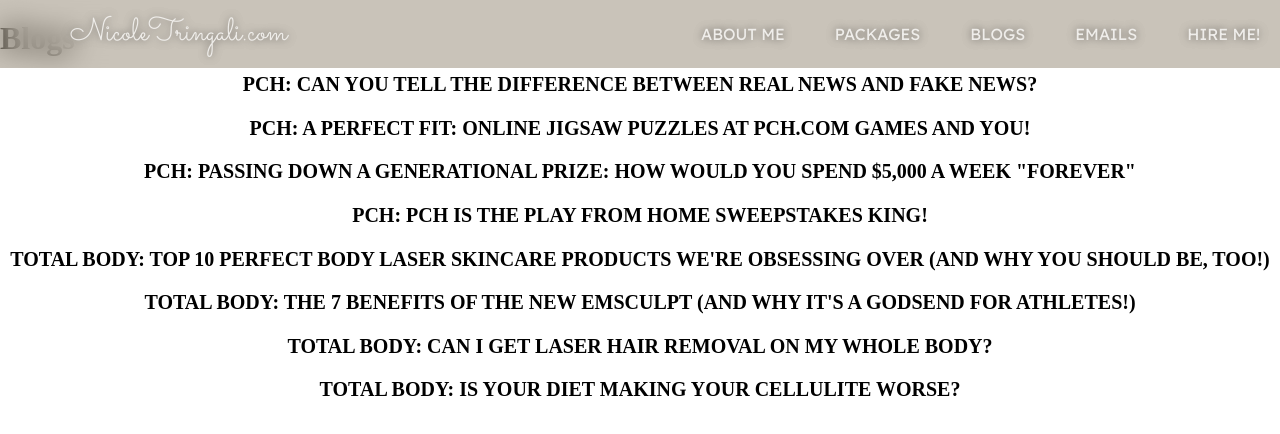
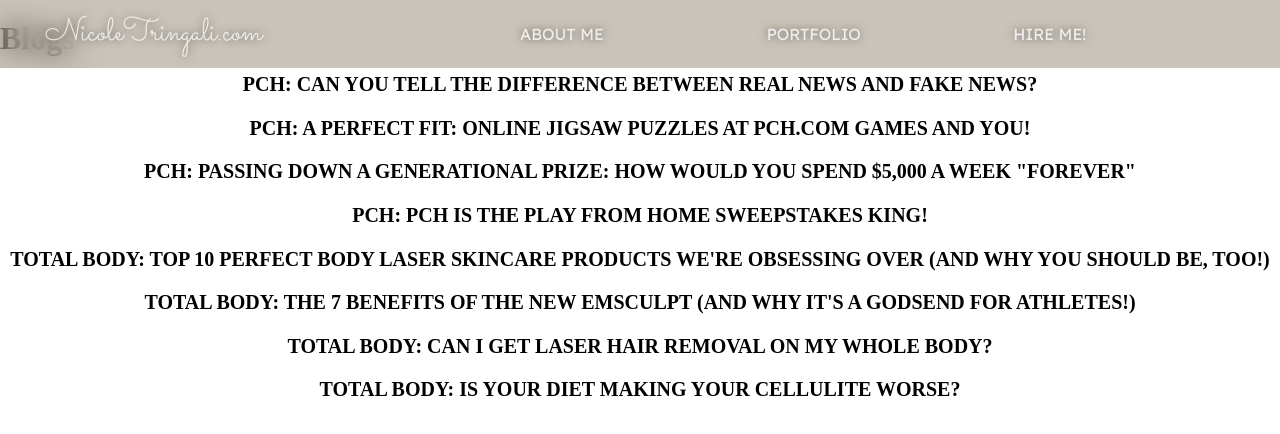
Before and after one commit to VDawson1181/NT_Portfolio, a React (Vite) app: page /NT_Portfolio/blogs in a window 1280 px wide. Shown: the top 434 px of the page. Built offline with nearby package versions, Linux system fonts and the light colour scheme.

Commit message:
submenu style for navbar

```diff
--- a/src/components/Navbar/Navbar.css
+++ b/src/components/Navbar/Navbar.css
@@ -16,7 +16,7 @@
     .navLeftSide a{
         font-size: 2rem;
         color: #fff;
-        padding-left: 50px;
+        padding-left: 25px;
         /* cursor: pointer; */
         transition: opacity 0.2s;
         text-shadow: 0px 0px 10px hsla(0, 0%, 0%, 0.75);
@@ -30,30 +30,50 @@
     .navRightSide{
         display: flex;
         justify-content: flex-end;
+        padding-right: 50px;
         gap: 50px;
 
-            & a{
-                color: #fff;
-                /* cursor: pointer; */
+        color: #fff;
+        font-family: "Lexend", sans-serif;
+        font-optical-sizing: auto;
+        font-weight: 400;
+        font-style: normal;
+        text-transform: uppercase;
+
+            a, .subnavbtn{
+                cursor: pointer;
                 text-decoration: none;
                 transition: opacity 0.2s;
                 opacity: 0.7;
-                text-transform: uppercase;
                 text-shadow: 0px 0px 10px hsla(0, 0%, 0%, 0.75);
+                color: #fff;
 
-                font-family: "Lexend", sans-serif;
-                font-optical-sizing: auto;
-                font-weight: 400;
-                font-style: normal;
-
-                    &:hover{
-                        opacity: 1;
-                    }
+                &:hover{
+                    opacity: 1;
+                }
             }
 
+            .subnav, .subnav:hover, .subnav-content, .subnav-content:hover, .subnavbtn:hover+.subnav-content{
+                display: flex;
+                flex-wrap: nowrap;
+                flex-direction: column;
+
+            }
+            .subnav-content{
+                display: none;
+                position: absolute;
+                transform: translate(-16px, -22px);
+                background-color: rgba(121,106,80,1);
+                box-shadow: 0 0 7px rgba(255, 255, 255, 0.25);
+                backdrop-filter: blur(15px);
+                padding: 20px;
+                border-radius: 0 0 20px 20px;
+                text-align: center;
+                transition: all 250ms cubic-bezier(0.250, 0.250, 0.750, 0.750);
+            }
     }
 
-    div{
+    .navLeftSide, .navRightSide{
         display: grid;
         grid-template-columns: repeat(3,1fr);
     }
--- a/src/components/Navbar/Navbar.jsx
+++ b/src/components/Navbar/Navbar.jsx
@@ -10,9 +10,14 @@
         </div>
         <div className="navRightSide">
             <NavLink to="/NT_Portfolio/about">About Me</NavLink>
-            <NavLink to="/NT_Portfolio/portfolio">Packages</NavLink>
-            <NavLink to="/NT_Portfolio/Blogs">Blogs</NavLink>
-            <NavLink to="/NT_Portfolio/Emails">Emails</NavLink>
+            <div className="subnav">
+              <div className="subnavbtn">Portfolio</div>
+              <div className="subnav-content">
+                <NavLink to="/NT_Portfolio/portfolio">Packages</NavLink>
+                <NavLink to="/NT_Portfolio/Blogs">Blogs</NavLink>
+                <NavLink to="/NT_Portfolio/Emails">Emails</NavLink>
+              </div>
+            </div>
             <NavLink to="/NT_Portfolio/contact">Hire Me!</NavLink>
         </div>
     </nav>
```
